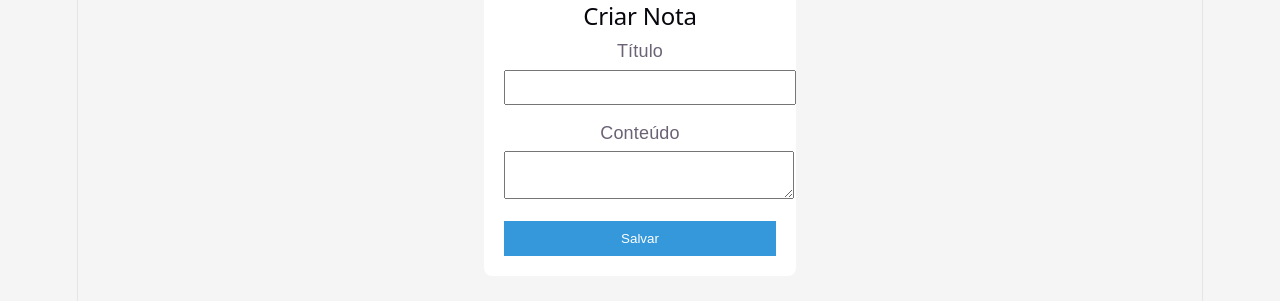
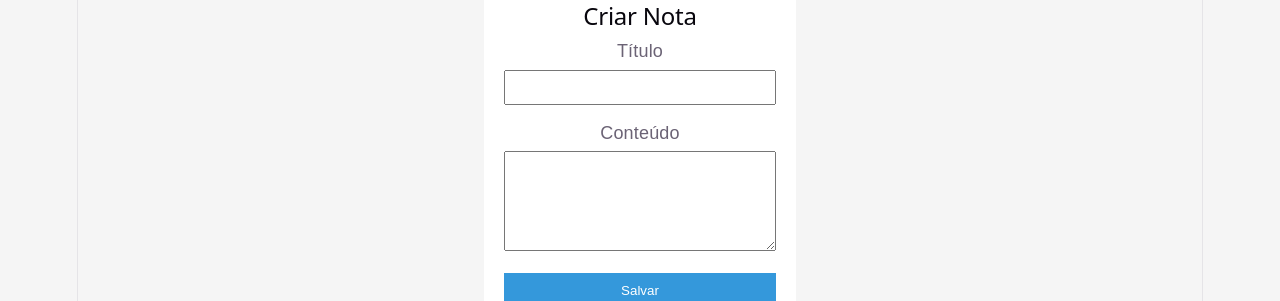
Before and after one commit to marcelo080582/notes_app, a Vue app in the folder frontend/: page / in a window 1280 px wide. Shown: the part 128-429 px from the top of the page. Built offline with nearby package versions, Linux system fonts and the light colour scheme; no server answers.

Commit message:
feat(frontend): improve form UX with loading and API error handling

```diff
--- a/frontend/src/components/NoteForm.vue
+++ b/frontend/src/components/NoteForm.vue
@@ -5,22 +5,47 @@
     <form @submit.prevent="handleSubmit">
       <div class="form-group">
         <label>Título</label>
-        <input v-model="title" type="text" />
-        <span class="error" v-if="errors.title">{{ errors.title }}</span>
+
+        <input
+          v-model="title"
+          type="text"
+          :disabled="loading"
+        />
+
+        <span class="error" v-if="errors.title">
+          {{ errors.title }}
+        </span>
       </div>
 
       <div class="form-group">
         <label>Conteúdo</label>
-        <textarea v-model="content"></textarea>
-        <span class="error" v-if="errors.content">{{ errors.content }}</span>
+
+        <textarea
+          v-model="content"
+          :disabled="loading"
+        ></textarea>
+
+        <span class="error" v-if="errors.content">
+          {{ errors.content }}
+        </span>
       </div>
 
-      <button type="submit" class="primary-btn">
-        {{ note ? 'Atualizar' : 'Salvar' }}
+      <button
+        type="submit"
+        class="primary-btn"
+        :disabled="loading"
+      >
+        {{ loading ? 'Salvando...' : note ? 'Atualizar' : 'Salvar' }}
       </button>
     </form>
 
-    <p class="error" v-if="apiError">{{ apiError }}</p>
+    <p class="error" v-if="apiError">
+      {{ apiError }}
+    </p>
+
+    <p class="success" v-if="successMessage">
+      {{ successMessage }}
+    </p>
   </div>
 </template>
 
@@ -41,10 +66,16 @@ const title = ref('')
 const content = ref('')
 const errors = ref({})
 const apiError = ref(null)
+const successMessage = ref(null)
+const loading = ref(false)
 
 watch(
   () => props.note,
   (newNote) => {
+    errors.value = {}
+    apiError.value = null
+    successMessage.value = null
+
     if (newNote) {
       title.value = newNote.title
       content.value = newNote.content || ''
@@ -55,6 +86,12 @@ watch(
   },
   { immediate: true }
 )
+
+watch([title, content], () => {
+  errors.value = {}
+  apiError.value = null
+  successMessage.value = null
+})
 
 const validate = () => {
   errors.value = {}
@@ -72,8 +109,24 @@ const validate = () => {
   return Object.keys(errors.value).length === 0
 }
 
+const handleApiError = (error) => {
+  const apiErrors = error.response?.data?.errors
+
+  if (Array.isArray(apiErrors)) {
+    apiError.value = apiErrors.join(', ')
+  } else if (typeof apiErrors === 'object') {
+    apiError.value = Object.values(apiErrors).flat().join(', ')
+  } else {
+    apiError.value = 'Erro ao salvar nota.'
+  }
+}
+
 const handleSubmit = async () => {
   if (!validate()) return
+
+  loading.value = true
+  apiError.value = null
+  successMessage.value = null
 
   try {
     if (props.note) {
@@ -84,6 +137,7 @@ const handleSubmit = async () => {
         }
       })
 
+      successMessage.value = 'Nota atualizada com sucesso.'
       emit('note-updated')
     } else {
       await api.post('/notes', {
@@ -93,15 +147,17 @@ const handleSubmit = async () => {
         }
       })
 
+      successMessage.value = 'Nota criada com sucesso.'
       emit('note-created')
     }
 
     title.value = ''
     content.value = ''
     errors.value = {}
-    apiError.value = null
   } catch (error) {
-    apiError.value = 'Erro ao salvar nota.'
+    handleApiError(error)
+  } finally {
+    loading.value = false
   }
 }
 </script>
@@ -123,6 +179,11 @@ textarea {
   width: 100%;
   padding: 8px;
   margin-top: 5px;
+  box-sizing: border-box;
+}
+
+textarea {
+  min-height: 100px;
 }
 
 .primary-btn {
@@ -134,12 +195,24 @@ textarea {
   width: 100%;
 }
 
-.primary-btn:hover {
+.primary-btn:hover:not(:disabled) {
   background: #2980b9;
+}
+
+.primary-btn:disabled,
+input:disabled,
+textarea:disabled {
+  opacity: 0.7;
+  cursor: not-allowed;
 }
 
 .error {
   color: red;
   font-size: 14px;
 }
+
+.success {
+  color: green;
+  font-size: 14px;
+}
 </style>
```
